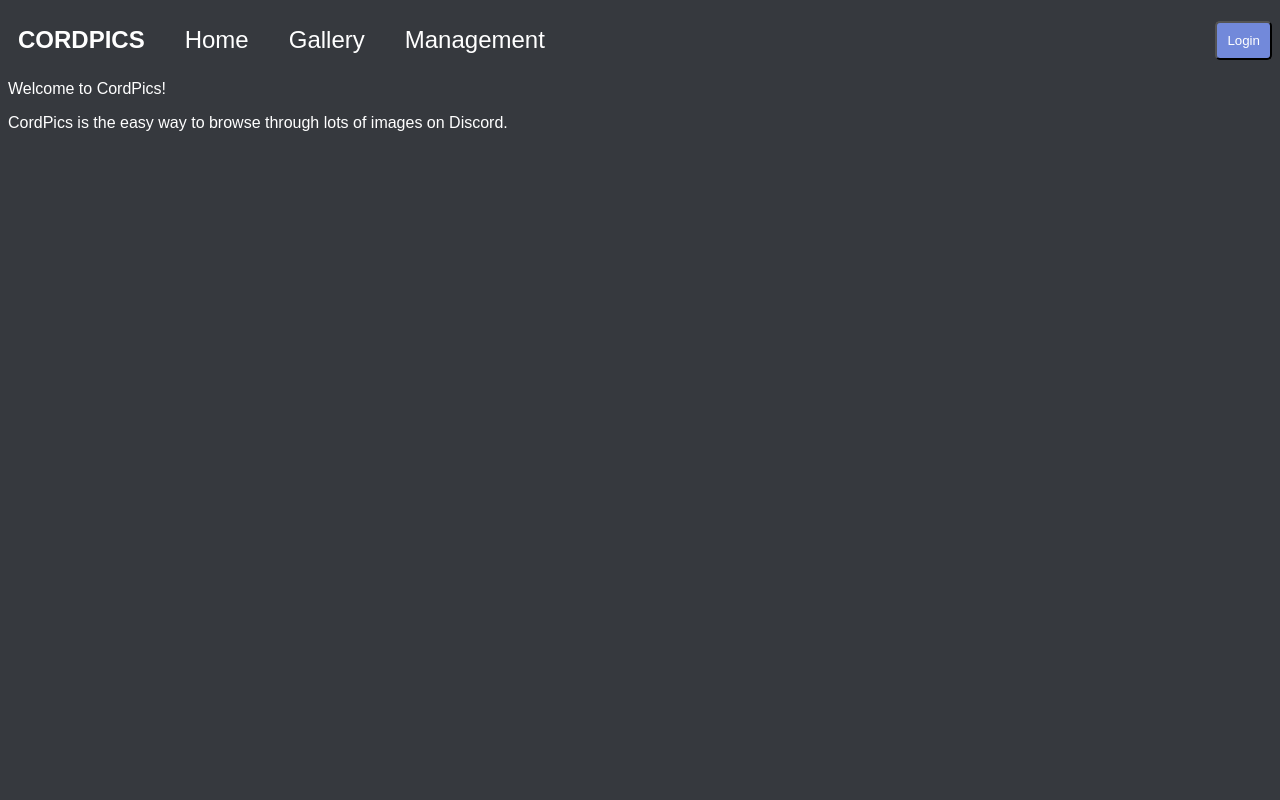
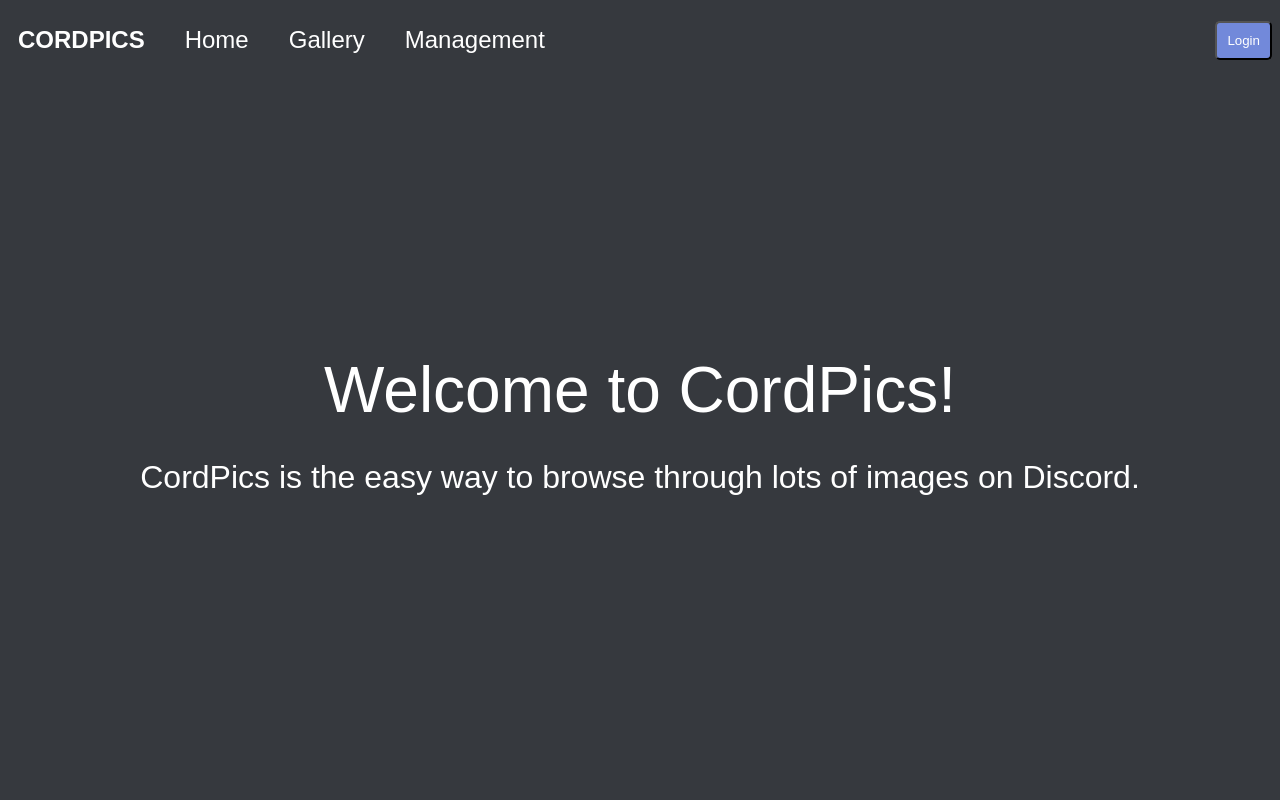
Before and after one commit to meatball133/nimble-neutrinos, a Python web app: template src/webapp/templates/index.j2 in a window 1280 px wide. Run offline with Jinja, Linux system fonts and the light colour scheme; the template is opened without the code that fills it, so the values that code supplies are empty; some web fonts are replaced.

Commit message:
Styled home page
fix: JS scripts weren't being loaded

```diff
--- a/src/webapp/static/gallery.js
+++ b/src/webapp/static/gallery.js
@@ -460,9 +460,11 @@ function addChannels(channels) {
 
 window.addEventListener("load", (e) => {
     // Todo: Implement get data and channels
+    console.log(1)
     addData(testData);
     addChannels(testChannels)
 });
+console.log(2)
 
 // Test data below
 
--- a/src/webapp/static/style.css
+++ b/src/webapp/static/style.css
@@ -16,6 +16,7 @@ body {
     flex-direction: column;
     font-family: "gg sans Normal", sans-serif;
     margin: 0 8px;
+    min-height: 100vh;
 }
 
 header {
@@ -32,6 +33,8 @@ h1 a {
 
 main {
     flex-grow: 1;
+    display: flex;
+    flex-direction: column;
 }
 
 select:focus-visible,
@@ -203,3 +206,19 @@ h1 {
         all: unset;
     }
 }
+
+#home-page-content {
+    display: flex;
+    flex-direction: column;
+    align-items: center;
+    justify-content: center;
+    flex-grow: 1;
+}
+
+#tagline {
+    font-size: 4rem;
+}
+
+#welcome-text {
+    font-size: 2rem;
+}
--- a/src/webapp/templates/base.j2
+++ b/src/webapp/templates/base.j2
@@ -34,5 +34,6 @@
         src="{{ url_for('static', filename='script.js') }}"
         type="text/javascript"
 ></script>
+{% block scripts %}{% endblock %}
 </body>
 </html>
--- a/src/webapp/templates/index.j2
+++ b/src/webapp/templates/index.j2
@@ -1,5 +1,7 @@
 {% extends "base.j2" %}
 {% block content %}
+<section id="home-page-content">
 	<span id="tagline">Welcome to CordPics!</span>
     <p id="welcome-text">CordPics is the easy way to browse through lots of images on Discord.</p>
+</section>
 {% endblock %}
```
